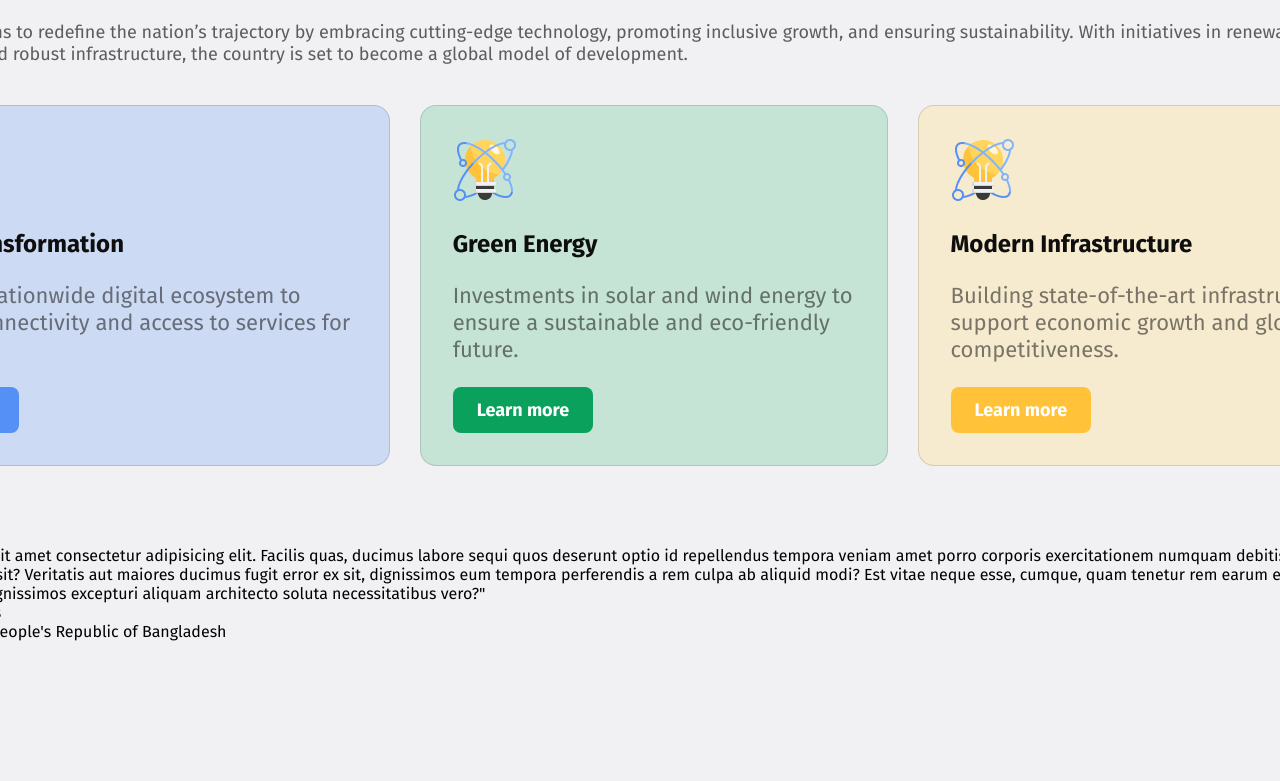
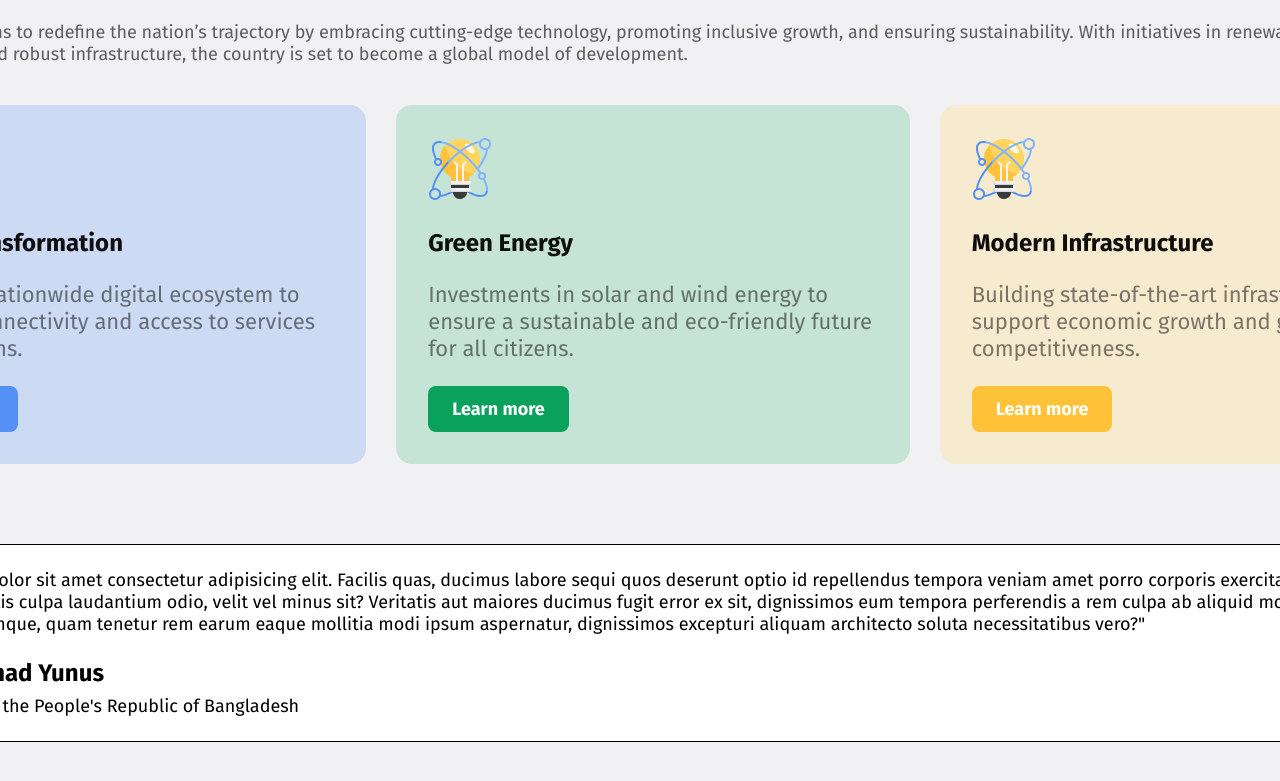
Before and after one commit to araf-64/ph-b11-a1-araf-64-, a plain HTML site: page index.html in a window 1280 px wide. Shown: the part 1415-2196 px from the top of the page. Before the commit the page ends 2056 px from the top, so only its background shows below. Drawn offline with Linux system fonts and the light colour scheme.

Commit message:
updated with quotes

```diff
--- a/index.html
+++ b/index.html
@@ -87,7 +87,7 @@
           <div class="vision-pillar-2">
             <img src="assets/card-icon.png" alt="" class="vision-image">
             <h4 class="vision-pillar-heading">Green Energy</h4>
-            <p class="vision-pillar-description">Investments in solar and wind energy to ensure a sustainable and eco-friendly future.</p>
+            <p class="vision-pillar-description">Investments in solar and wind energy to ensure a sustainable and eco-friendly future for all citizens.</p>
             <input type="button" value="Learn more" class="pillar-button-2">
           </div>
           <div class="vision-pillar-3">
@@ -103,6 +103,7 @@
           <h4 class="quotes-signature">Dr. Muhammad Yunus</h4>
           <p class="quotes-post">Chief Adviser of the People's Republic of Bangladesh</p>
         </div>
+
       </section>
     </section>
   </body>
--- a/style.css
+++ b/style.css
@@ -158,19 +158,19 @@ body{
 }
 .vision-pillar-1{
     padding: 32px;
-    border: 1px solid #0e0e0e23;
+    border: none;
     border-radius: 16px;
     background-color: #548ff53a;
 }
 .vision-pillar-2{
     padding: 32px;
-    border: 1px solid #0e0e0e23;
+    border: none;
     border-radius: 16px;
     background-color: #C6E4D6;
 }
 .vision-pillar-3{
     padding: 32px;
-    border: 1px solid #0e0e0e23;
+    border: none;
     border-radius: 16px;
     background-color: #F7EBCF;
 }
@@ -217,3 +217,31 @@ body{
     background-color: black;
     cursor: pointer;
 }
+
+.vision-quotes{
+    background-image: url(assets/quote-bg.png);
+    background-repeat: no-repeat;
+    background-color: white;
+    display: flex;
+    flex-direction: column;
+    justify-content: center;
+    align-items: flex-start;
+    border: 1px solid black;
+    border-radius: 16px;
+    padding: 24px;
+    margin-bottom: 80px;
+}
+.quotes-description{
+    font-size: 18px;
+    font-weight: 400;
+    margin-bottom: 24px;
+}
+.quotes-signature{
+    font-size: 24px;
+    font-weight: bold;
+    margin-bottom: 8px;
+}
+.quotes-post{
+    font-size: 18px;
+    font-weight: 400;
+}
```
